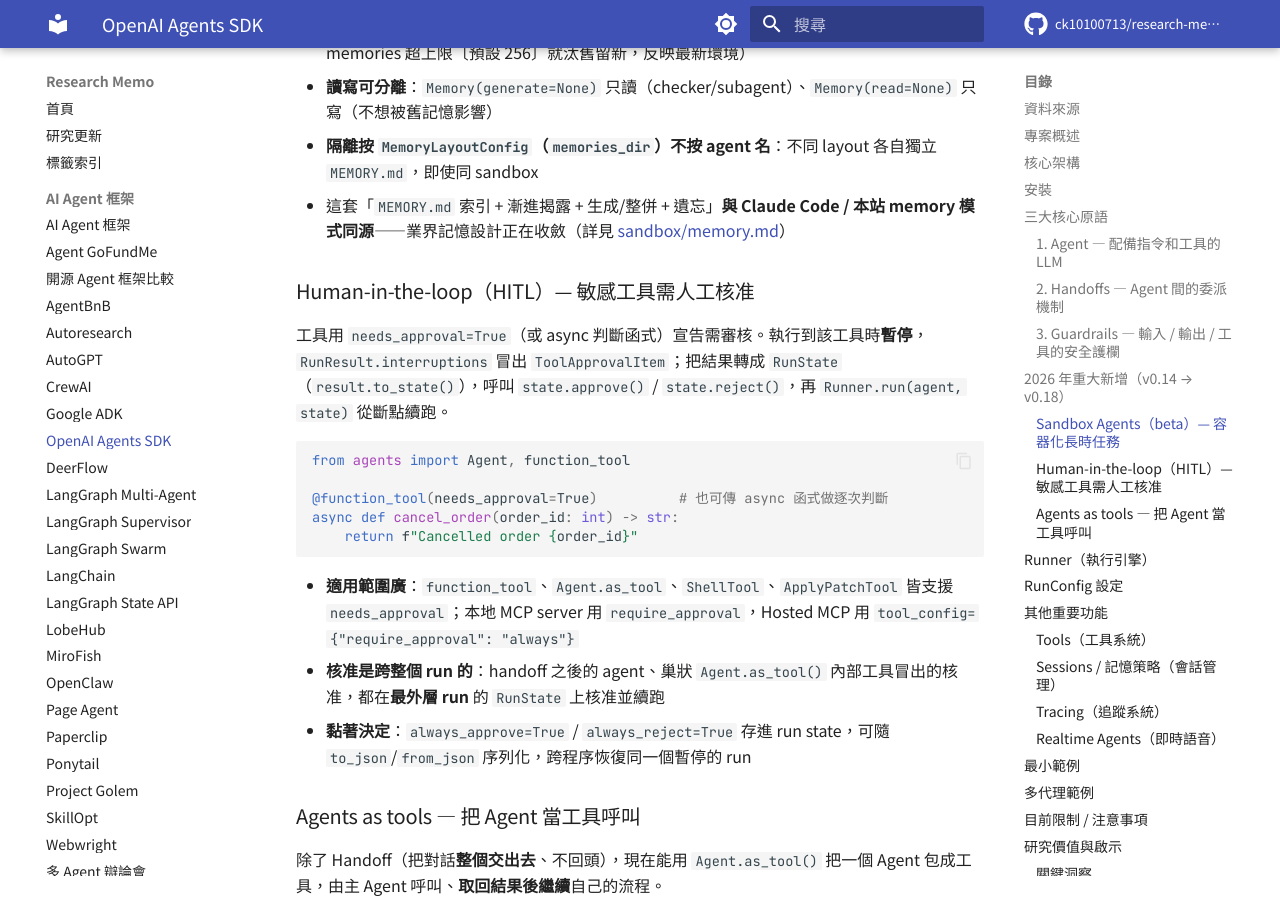
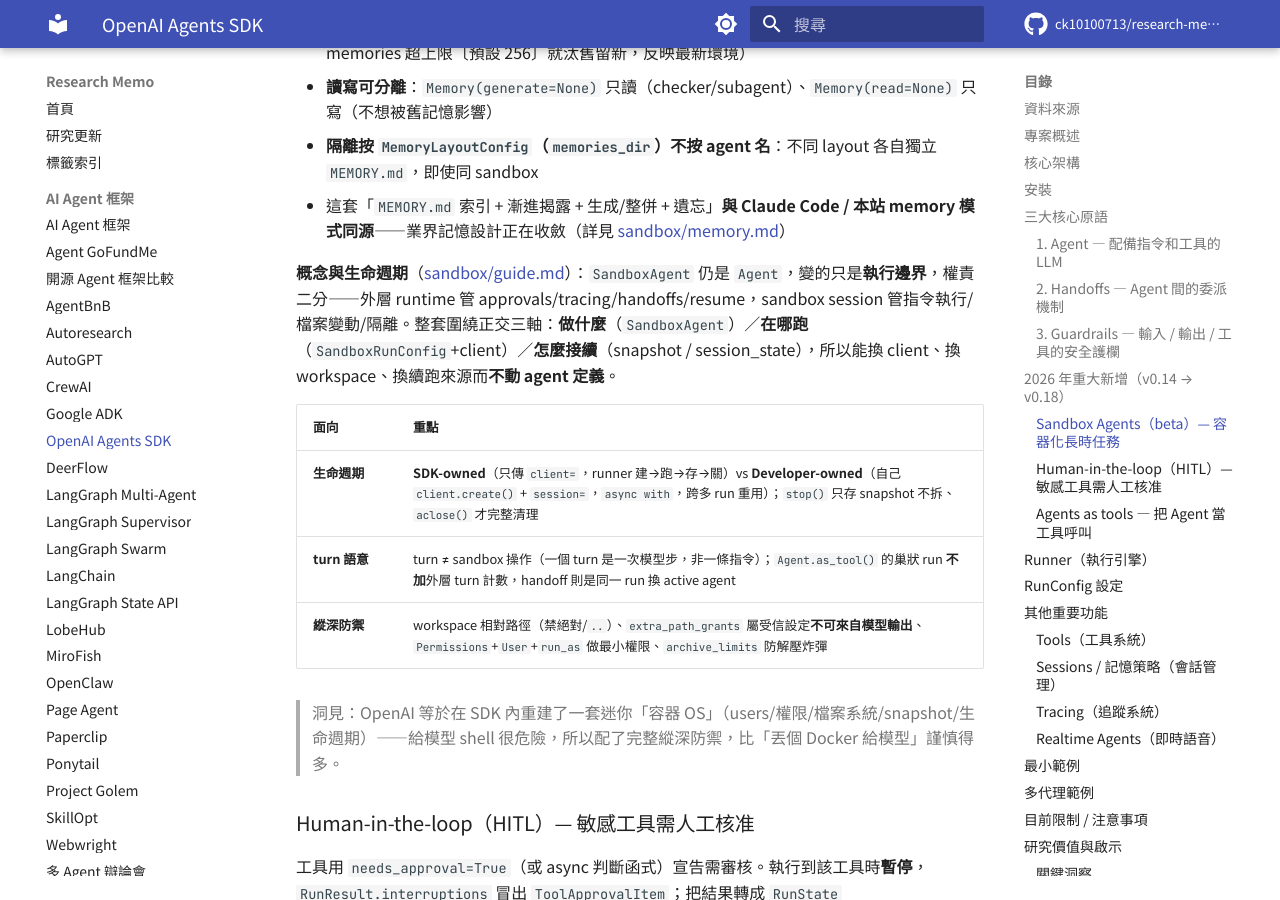
Before and after one commit to ck10100713/research-memo, an MkDocs documentation site: the page built from docs/openai-agents-sdk.md, in a window 1280 px wide and 900 px high, scrolled down 5766 px. Built offline with MkDocs 1.6.1 and Material for MkDocs 9.7.7, drawn with Linux system fonts in a browser that asks for light colours; comment, search, counter and statistics services are not loaded.

Commit message:
Update openai-agents-sdk: Sandbox 概念與生命週期（執行邊界/SDK vs dev-owned/turn 語意/縱深防禦）
Co-Authored-By: Claude Opus 4.8 (1M context) <noreply@anthropic.com>

```diff
--- a/docs/openai-agents-sdk.md
+++ b/docs/openai-agents-sdk.md
@@ -209,6 +209,16 @@ result = Runner.run_sync(
 - **隔離按 `MemoryLayoutConfig`（`memories_dir`）不按 agent 名**：不同 layout 各自獨立 `MEMORY.md`，即使同 sandbox
 - 這套「`MEMORY.md` 索引 + 漸進揭露 + 生成/整併 + 遺忘」**與 Claude Code / 本站 memory 模式同源**——業界記憶設計正在收斂（詳見 [sandbox/memory.md](https://github.com/openai/openai-agents-python/blob/main/docs/sandbox/memory.md)）
 
+**概念與生命週期**（[sandbox/guide.md](https://github.com/openai/openai-agents-python/blob/main/docs/sandbox/guide.md)）：`SandboxAgent` 仍是 `Agent`，變的只是**執行邊界**，權責二分——外層 runtime 管 approvals/tracing/handoffs/resume，sandbox session 管指令執行/檔案變動/隔離。整套圍繞正交三軸：**做什麼**（`SandboxAgent`）／**在哪跑**（`SandboxRunConfig`+client）／**怎麼接續**（snapshot / session_state），所以能換 client、換 workspace、換續跑來源而**不動 agent 定義**。
+
+| 面向 | 重點 |
+|------|------|
+| **生命週期** | **SDK-owned**（只傳 `client=`，runner 建→跑→存→關）vs **Developer-owned**（自己 `client.create()` + `session=`，`async with`，跨多 run 重用）；`stop()` 只存 snapshot 不拆、`aclose()` 才完整清理 |
+| **turn 語意** | turn ≠ sandbox 操作（一個 turn 是一次模型步，非一條指令）；`Agent.as_tool()` 的巢狀 run **不加**外層 turn 計數，handoff 則是同一 run 換 active agent |
+| **縱深防禦** | workspace 相對路徑（禁絕對/`..`）、`extra_path_grants` 屬受信設定**不可來自模型輸出**、`Permissions`+`User`+`run_as` 做最小權限、`archive_limits` 防解壓炸彈 |
+
+> 洞見：OpenAI 等於在 SDK 內重建了一套迷你「容器 OS」（users/權限/檔案系統/snapshot/生命週期）——給模型 shell 很危險，所以配了完整縱深防禦，比「丟個 Docker 給模型」謹慎得多。
+
 ### Human-in-the-loop（HITL）— 敏感工具需人工核准
 
 工具用 `needs_approval=True`（或 async 判斷函式）宣告需審核。執行到該工具時**暫停**，`RunResult.interruptions` 冒出 `ToolApprovalItem`；把結果轉成 `RunState`（`result.to_state()`），呼叫 `state.approve()` / `state.reject()`，再 `Runner.run(agent, state)` 從斷點續跑。
```
